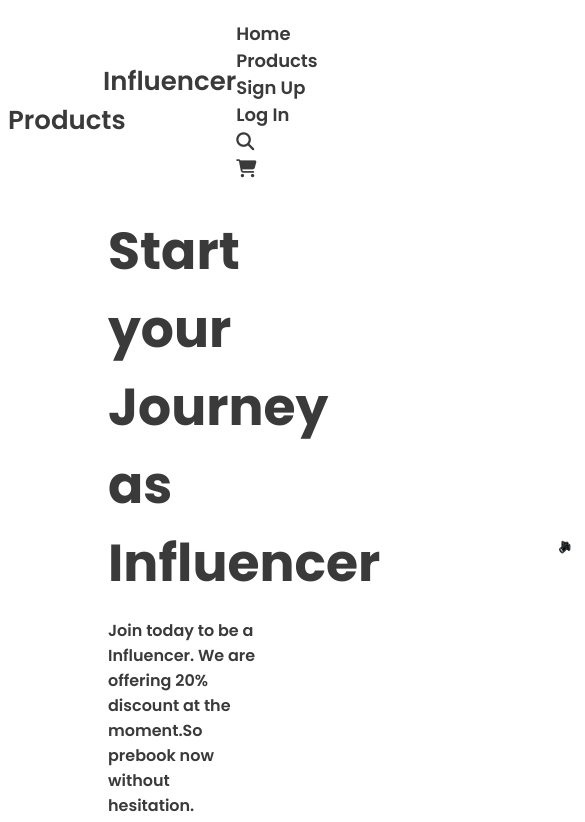
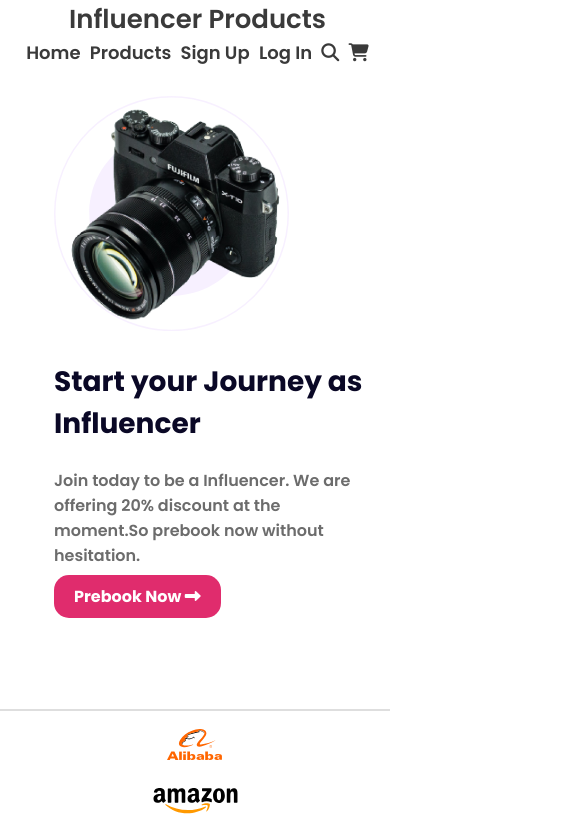
Before and after one commit to abujakariacse/influencer-gear-assignment-two, a plain HTML site: page index.html in a window 390 px wide. Shown: the top 822 px of the page, 585 px wide, since content can reach past the window. Drawn offline with Linux system fonts and the light colour scheme.

Commit message:
mobile responsive

```diff
--- a/index.html
+++ b/index.html
@@ -34,16 +34,17 @@
         <!-- Top Container Start -->
         <section class="hero-area">
             <div class="top-container">
-                <div class="flexible-box">
-                    <h1 class="first-heading">Start your Journey as Influencer</h1>
+                <div id="banner-detail" class="half-width">
+                    <h1>Start your Journey as <br> Influencer</h1>
                     <p>Join today to be a Influencer. We are offering 20% discount at the moment.So prebook now without
                         hesitation.</p>
                     <a class="link-button" href="#prebook">Prebook Now <i class="fas fa-long-arrow-alt-right"></i></a>
                 </div>
-                <div id="camera-box" class="flexible-box">
-                    <img src="images/main-camera.png" alt="">
+                <div id="top-banner" class="half-width">
+                    <img class="banner-camera" src="images/main-camera.png" alt="">
                 </div>
             </div>
+        </section>
         <div class="partner-list">
             <hr>
             <div class="partners">
--- a/style.css
+++ b/style.css
@@ -1,6 +1,6 @@
 @import url('https://fonts.googleapis.com/css2?family=Poppins:wght@400;500;600;700&display=swap');
 @import url('https://fonts.googleapis.com/css2?family=Inter:wght@400;500;600;700&display=swap');
-/* font-family: 'Inter', sans-serif; */
+
 body{
     margin-top: 20px;
     padding: 0;
@@ -51,39 +51,34 @@ Top Container Start
 section{
     margin-bottom: 100px;
 }
+.half-width{
+    width: 50%;
+    margin-left: 30px;
+
+}
 .top-container{
     display: flex;
-    flex-direction: row;
-    justify-content: space-between;
+    justify-content: space-around;
     align-items: center;
-
 }
-.flexible-box{
-    width: 40%;
-    margin-left: 100px;
+.top-container img{
+    width: 80%;
 }
-
-.flexible-box h1{
-    font-size: 52px;
-    color: #3A3A3A;
+.banner-camera{
+    background-image: url(images/Circle\ design.svg);
+    background-size:contain;
+    width: 30%;
+    background-repeat: no-repeat;
+}
+.top-container h1{
+    font-size: 50px;
     font-weight: 700;
-    margin:0;
+    color:#0A0826;
 }
-.flexible-box p{
+.top-container p{
     font-size: 16px;
     font-weight: 600;
-    color: #3A3A3A;
-}
-.flexible-box img{
-    width: 60%;
-}
-#camera-box{
-    background-image: url(images/Circle\ design.svg);
-    background-repeat: no-repeat;
-    width: 70%;
-    position: relative;
-    left: 200px;
-
+    color: #6C6C6C;
 }
 .link-button{
     background-color: #E02C6D;
@@ -173,7 +168,7 @@ Mid Container Start
 }
 .ratings{
     color: orange;
-    margin-right: 10px;
+    padding-right: 10px;
     font-size: 16px;
 }
 .product .detail p{
@@ -229,7 +224,7 @@ footer{
 footer a{
     text-decoration: none;
     color: white;
-    padding-right: 15px;
+    padding: 5px;
     font-size: 20px;
     transition: transform 0.5s;
 }
@@ -253,3 +248,69 @@ footer a:hover .fa-youtube{
 /*------------------
 Footer Section End
 ------------------*/
+
+
+/* Responsive */
+/* For Mobile Devices */
+@media only screen and (max-width:688px) {
+body{
+        margin: 0;
+        padding: 0;
+    }
+nav{
+    display: block;
+    text-align: center;
+}
+nav a{
+    margin: 0;
+    padding: 0;
+    text-align: center;
+    margin-left: 5px;
+}
+.navbar{
+    text-align: center;
+    padding: 0;
+
+}
+.company-name a{
+    padding: 0;
+}
+
+.top-container{
+    flex-direction: column;
+    flex-wrap: wrap;
+    align-content: center;
+    }
+.top-container h1{
+    font-size: 28px;
+}
+.half-width{
+    width: 80%;
+}
+#top-banner{
+    order: 1;
+}
+#banner-detail{
+    order: 2;
+}
+
+
+.partners{
+    flex-direction: column;
+    justify-content: center;
+    width: 100%;
+}
+.products{
+    grid-template-columns: repeat(1, 1fr);
+    width: 100%;
+    grid-column-gap: 0;
+    padding: 0;
+}
+.product{
+    flex-direction: column;
+}
+.last-container{
+    flex-direction: column;
+    flex-wrap: wrap;
+    align-content: center;
+}
```
Lines whose indentation alone changed are shown as unchanged.
